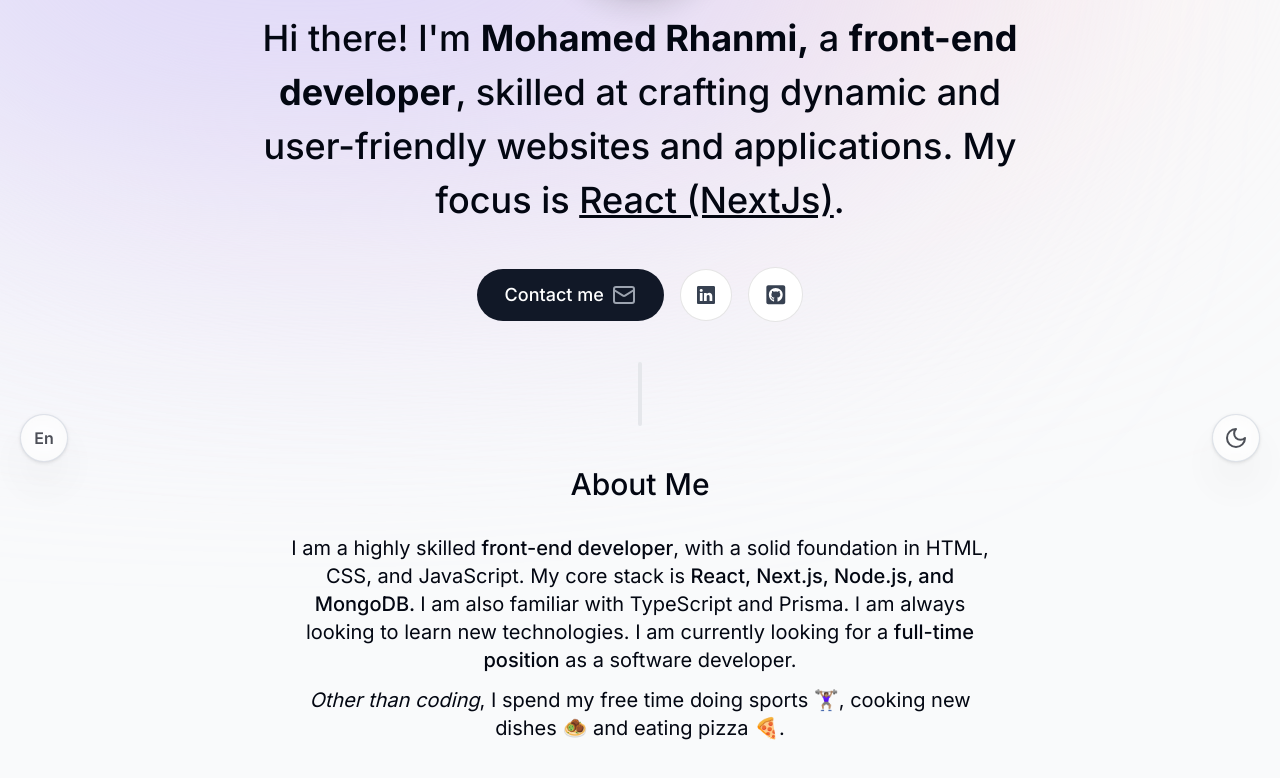
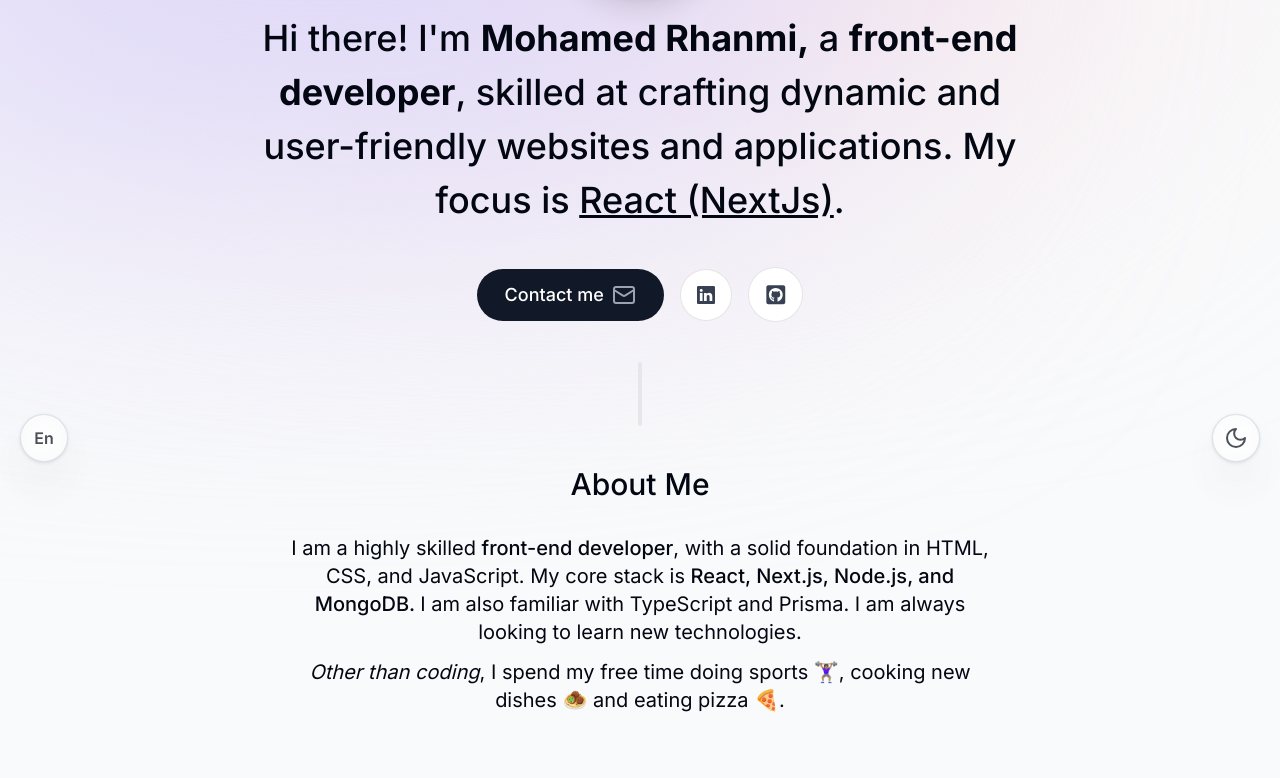
Before and after one commit to morhaaa/mohamedrhanmi.com, a Next.js app: page / in a window 1280 px wide. Shown: the part 318-1096 px from the top of the page. Built offline with nearby package versions, Linux system fonts and the light colour scheme.

Commit message:
Set language about component

```diff
--- a/src/components/about.tsx
+++ b/src/components/about.tsx
@@ -3,8 +3,11 @@
 import React from "react";
 import { motion } from "framer-motion";
 import SectionHeading from "./section-heading";
+import { useLanguage } from "@/containers/language-context";
 
 export default function About() {
+  const { languageStrings } = useLanguage();
+
   return (
     <motion.section
       className="max-w-[45rem] text-center leading-8 mb-28 sm:mb-40 scroll-mt-28"
@@ -13,23 +16,18 @@ export default function About() {
       transition={{ delay: 0.175 }}
       id="about"
     >
-      <SectionHeading>About me</SectionHeading>
+      <SectionHeading>{languageStrings.about.title}</SectionHeading>
       <p className="mb-3 text-xl">
-        I am a highly skilled
-        <span className="font-medium"> front-end developer</span>, with a solid
-        foundation in HTML, CSS, and JavaScript. My core stack is{" "}
-        <span className="font-medium">
-          React, Next.js, Node.js, and MongoDB.{" "}
-        </span>
-        I am also familiar with TypeScript and Prisma. I am always looking to
-        learn new technologies. I am currently looking for a{" "}
-        <span className="font-medium">full-time position</span> as a software
-        developer.
+        {languageStrings.about.im}{" "}
+        <span className="font-medium">{languageStrings.about.job}</span>,{" "}
+        {languageStrings.about.description}{" "}
+        <span className="font-medium">{languageStrings.about.stacks}. </span>
+        {languageStrings.about.otherStacks}.
       </p>
 
       <p className="text-xl">
-        <span className="italic"> Other than coding</span>, I spend my free time
-        doing sports 🏋🏽‍♀️, cooking new dishes 🧆 and eating pizza 🍕.{" "}
+        <span className="italic">{languageStrings.about.otherPassion}</span>,{" "}
+        {languageStrings.about.conclusion}{" "}
       </p>
     </motion.section>
   );
--- a/src/languages/en.ts
+++ b/src/languages/en.ts
@@ -11,6 +11,19 @@ const en: Texts = {
     focus: "My focus is",
     contact: "Contact me",
   },
+  about: {
+    title: "About Me",
+    im: "I am a highly skilled ",
+    job: " front-end developer",
+    description:
+      "with a solid foundation in HTML, CSS, and JavaScript. My core stack is",
+    stacks: "React, Next.js, Node.js, and MongoDB",
+    otherStacks:
+      "I am also familiar with TypeScript and Prisma. I am always looking to learn new technologies",
+    otherPassion: "Other than coding",
+    conclusion:
+      "I spend my free time doing sports 🏋🏽‍♀️, cooking new dishes 🧆 and eating pizza 🍕.",
+  },
 };
 
 export default en;
--- a/src/languages/it.ts
+++ b/src/languages/it.ts
@@ -7,9 +7,22 @@ const it: Texts = {
     based: "con sede a",
     city: "Como",
     specialized:
-      "specializzato in creazione di web app e siti web dinamici e user-friendly",
-    focus: "Sono focalizzato su",
+      "specializzato in creazione di siti web dinamici e user-friendly",
+    focus: "Lavoro con",
     contact: "Contatami",
+  },
+  about: {
+    title: "Chi sono",
+    im: "Sono uno",
+    job: "sviluppatore front-end",
+    description:
+      "altamente competente, con una solida base in HTML, CSS e JavaScript. Le tecnologie che uso principalmente sono",
+    stacks: "React, Next.js, Node.js e MongoDB",
+    otherStacks:
+      "Utilizzo anche TypeScript e Prisma. Sono sempre alla ricerca di nuove tecnologie da apprendere",
+    otherPassion: "Oltre a programmare",
+    conclusion:
+      "trascorro il mio tempo libero praticando sport 🏋🏽‍♀️, cucinando nuovi piatti 🧆 e mangiando pizza 🍕.",
   },
 };
 
```
Also changed, not shown: src/lib/types.ts (+13 -1 lines).
